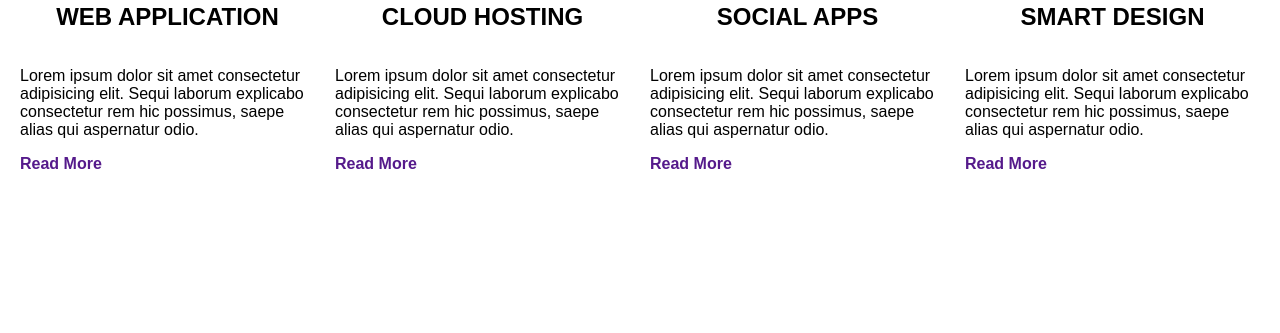
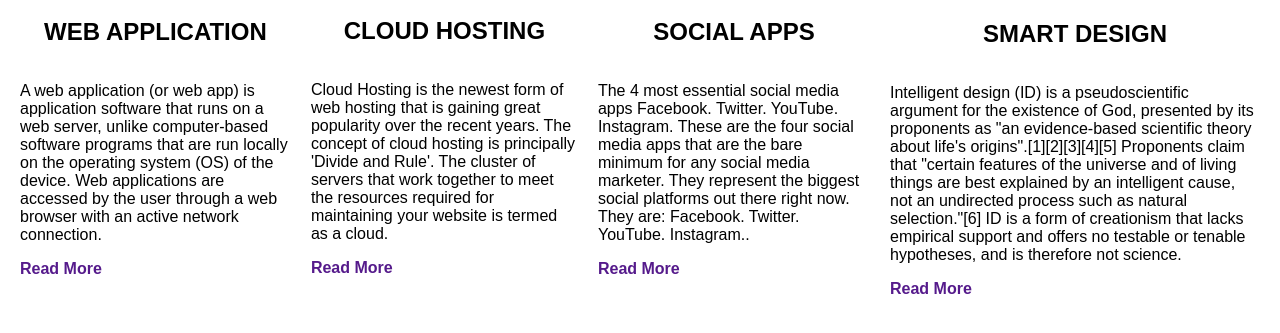
Before and after one commit to wahaj04/wahaj04.github.io, a plain HTML site: page smart.html in a window 1280 px wide. Shown: the part 831-1164 px from the top of the page. Before the commit the page ends 1039 px from the top, so only its background shows below. Drawn offline with Linux system fonts and the light colour scheme.

Commit message:
Update smart.html

```diff
--- a/smart.html
+++ b/smart.html
@@ -42,9 +42,10 @@
                     <h2>WEB APPLICATION</h2>
 
                     <div class="paragraph">
-                        <p>Lorem ipsum dolor sit amet consectetur adipisicing elit. Sequi laborum explicabo consectetur
-                            rem
-                            hic possimus, saepe alias qui aspernatur odio.</p>
+                        <p>A web application (or web app) is application software that runs on a web server, unlike
+                            computer-based software programs that are run locally on the operating system (OS) of the
+                            device. Web applications are accessed by the user through a web browser with an active
+                            network connection.</p>
                     </div>
                     <div class="home-button">
                         <a href="">Read More</a>
@@ -59,9 +60,10 @@
                     <h2>CLOUD HOSTING</h2>
 
                     <div class="paragraph">
-                        <p>Lorem ipsum dolor sit amet consectetur adipisicing elit. Sequi laborum explicabo consectetur
-                            rem
-                            hic possimus, saepe alias qui aspernatur odio.</p>
+                        <p>Cloud Hosting is the newest form of web hosting that is gaining great popularity over the
+                            recent years. The concept of cloud hosting is principally 'Divide and Rule'. The cluster of
+                            servers that work together to meet the resources required for maintaining your website is
+                            termed as a cloud.</p>
                     </div>
                     <div class="home-button">
                         <a href="">Read More</a>
@@ -76,9 +78,13 @@
                     <h2>SOCIAL APPS</h2>
 
                     <div class="paragraph">
-                        <p>Lorem ipsum dolor sit amet consectetur adipisicing elit. Sequi laborum explicabo consectetur
-                            rem
-                            hic possimus, saepe alias qui aspernatur odio.</p>
+                        <p>The 4 most essential social media apps
+                            Facebook.
+                            Twitter.
+                            YouTube.
+                            Instagram. These are the four social media apps that are the bare minimum for any social
+                            media marketer. They represent the biggest social platforms out there right now. They are:
+                            Facebook. Twitter. YouTube. Instagram..</p>
                     </div>
                     <div class="home-button">
                         <a href="">Read More</a>
@@ -92,9 +98,12 @@
                     <h2>SMART DESIGN</h2>
 
                     <div class="paragraph">
-                        <p>Lorem ipsum dolor sit amet consectetur adipisicing elit. Sequi laborum explicabo consectetur
-                            rem
-                            hic possimus, saepe alias qui aspernatur odio.</p>
+                        <p>Intelligent design (ID) is a pseudoscientific argument for the existence of God, presented by
+                            its proponents as "an evidence-based scientific theory about life's origins".[1][2][3][4][5]
+                            Proponents claim that "certain features of the universe and of living things are best
+                            explained by an intelligent cause, not an undirected process such as natural selection."[6]
+                            ID is a form of creationism that lacks empirical support and offers no testable or tenable
+                            hypotheses, and is therefore not science.</p>
                     </div>
                     <div class="home-button">
                         <a href="">Read More</a>
```
